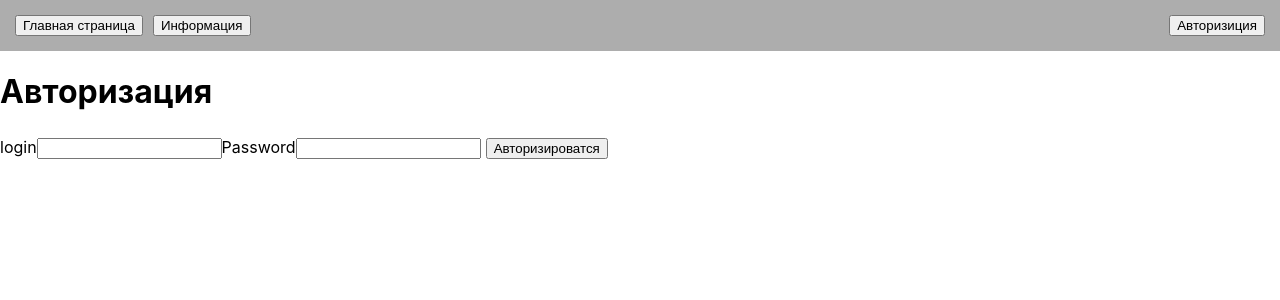
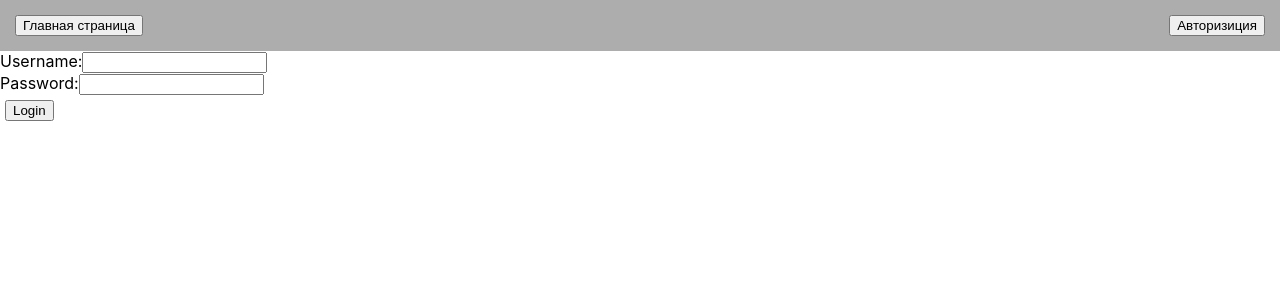
Before and after one commit to vanramon/Test, a React (Create React App) app: page /login in a window 1280 px wide. Shown: the top 300 px of the page. Built offline with nearby package versions, Linux system fonts and the light colour scheme.

Commit message:
create-auth

```diff
--- a/package.json
+++ b/package.json
@@ -15,7 +15,8 @@
     "react-router-dom": "^6.20.1",
     "react-scripts": "5.0.1",
     "typescript": "^4.9.5",
-    "web-vitals": "^2.1.4"
+    "web-vitals": "^2.1.4",
+    "zustand": "^4.4.7"
   },
   "scripts": {
     "start": "react-scripts start",
--- a/src/App.tsx
+++ b/src/App.tsx
@@ -1,21 +1,23 @@
-import React from 'react';
-import {Route, Router, Routes} from 'react-router-dom'
+import {Route, Routes} from 'react-router-dom'
+
 import './App.css';
-import MainPage from './components/MainPage';
-import Navbar from './components/Navbar';
-import BrowsePage from './components/BrowsePage';
-import AuthPage from './components/AuthPage';
+
+import { MainPage } from './components/MainPage';
+import { BrowsePage } from './components/BrowsePage';
+import{ AuthPage } from './components/AuthPage';
+import { Layout } from './components/Layout';
+
 
 function App() {
+
   return (
-    <div>
-      <Navbar />
+    <Layout>
       <Routes>
         <Route path="/" element={<MainPage />} />
         <Route path="/browse" element={<BrowsePage />} />
         <Route path="/login" element={<AuthPage />} />
       </Routes>
-    </div>
+    </Layout>
   );
 }
 
--- /dev/null
+++ b/src/api/FakeLogin.jsx
@@ -0,0 +1,11 @@
+export const FakeLogin = (username, password) => {
+    return new Promise((resolve, reject) => {
+        setTimeout (() => {
+            if(username === 'admin' && password === 'password') {
+                resolve({succes: true})
+            }else {
+                reject(new Error('Invalid credentials'));
+            }
+        }, 2000)
+        }
+)};
--- a/src/components/AuthPage.tsx
+++ b/src/components/AuthPage.tsx
@@ -1,20 +1,74 @@
-import React from 'react'
+import { useState } from 'react';
+import { useStore } from "../store/Store";
+import { FakeLogin } from "../api/FakeLogin";
 
-export default function AuthPage() {
+
+export const AuthPage = () => {
+  const { username, password, isLoggedIn, setUsername, setPassword, setIsLoggedIn } = useStore();
+  const [error, setError] = useState(null);
+  const [isLoading, setIsLoading] = useState(false);
+
+
+  const handleLogin = () => {
+    setIsLoading(true);
+    setError(null);
+
+    FakeLogin(username, password)
+      .then(() => {
+        console.log('Authentication successful');
+        setIsLoggedIn(true);
+        localStorage.setItem('isLoggedIn', 'true');
+        localStorage.setItem('username', username);
+        localStorage.setItem('password', password);
+
+      })
+      .catch(error => {
+        console.error('Authentication failed:', error);
+        setError(error.message);
+      })
+      .finally(() => {
+        setIsLoading(false);
+      });
+  };
+
+  const handleLogout = () => {
+    setIsLoggedIn(false);
+    localStorage.setItem('isLoggedIn', 'false');
+    setUsername('');
+    setPassword('');
+  };
+
   return (
     <div>
-        <h1>Авторизация</h1>
-        <form>
-            <label>
-                login
-                <input type="text" />
-            </label>
-            <label>
-                Password
-                <input type="password" />
-            </label>
-            <button type='submit'>Авторизироватся</button>
-        </form>
+      {isLoggedIn ? (
+        <div>
+          <h2>Welcome, {username}!</h2>
+          <button onClick={handleLogout}>Logout</button>
+        </div>
+      ) : (
+        <div>
+          <div>
+            Username:
+            <input
+              type="text"
+              value={username}
+              onChange={e => setUsername(e.target.value)}
+            />
+          </div>
+          <div>
+            Password:
+            <input
+              type="password"
+              value={password}
+              onChange={e => setPassword(e.target.value)}
+            />
+          </div>
+          {error && <div>{error}</div>}
+          <button onClick={handleLogin} disabled={isLoading}>
+            {isLoading ? 'Logging in...' : 'Login'}
+          </button>
+        </div>
+      )}
     </div>
-  )
-}
+  );
+};
--- a/src/components/BrowsePage.tsx
+++ b/src/components/BrowsePage.tsx
@@ -1,6 +1,5 @@
-import React from 'react'
+export function BrowsePage() {
 
-export default function BrowsePage() {
   return (
     <div>Данные</div>
   )
--- /dev/null
+++ b/src/components/Layout.tsx
@@ -0,0 +1,16 @@
+import { FC, Fragment, PropsWithChildren } from 'react';
+import { Navbar } from './Navbar';
+
+
+export const Layout:FC<PropsWithChildren> = (props) => {
+  const {children} = props;
+
+ return (
+
+  <Fragment>
+      <Navbar />
+     {children}
+  </Fragment>
+
+ )
+}
--- a/src/components/MainPage.tsx
+++ b/src/components/MainPage.tsx
@@ -1,12 +1,12 @@
-import React from 'react'
-import { Outlet } from 'react-router-dom'
+import { Link } from "react-router-dom";
 
-export default function MainPage() {
+export function MainPage() {
+
   return (
     <div>
         <h1>Главная страница</h1>
         <h3>Для доступа к информации вторизируйтесь!</h3>
-        <button type='button'>Авторизаци</button>
+        <Link to={'/login'}><button>Авторизиция</button></Link>
     </div>
 
   )
--- a/src/components/Navbar.tsx
+++ b/src/components/Navbar.tsx
@@ -1,19 +1,44 @@
-import React from 'react'
+import { Link } from 'react-router-dom'
+import { useStore } from "../store/Store";
+
+
 import '../styles/navbar.css'
-import { Link } from 'react-router-dom'
 
-export default function Navbar() {
+
+
+export function Navbar() {
+
+  const {isLoggedIn, setUsername, setPassword, setIsLoggedIn} = useStore();
+  console.log(isLoggedIn)
+
+  const handleLogout = () => {
+    setIsLoggedIn(false);
+    localStorage.setItem('isLoggedIn', 'false');
+    setUsername('');
+    setPassword('');
+  };
+
+
   return (
     <div className='navContainer'>
-        <nav className='nav'>
+      {isLoggedIn ? ( <nav className='nav'>
           <div className='navBtn'>
           <Link to={'/'}><button>Главная страница</button></Link>
           <Link to={'/browse'}><button>Информация</button></Link>
           </div>
           <div className='authBtn'>
+          <Link to={'/'}><button onClick={handleLogout} >Выйти</button></Link>
+          </div>
+        </nav>) : ( <nav className='nav'>
+          <div className='navBtn'>
+          <Link to={'/'}><button>Главная страница</button></Link>
+
+          </div>
+          <div className='authBtn'>
           <Link to={'/login'}><button>Авторизиция</button></Link>
           </div>
-        </nav>
+        </nav>)}
+
     </div>
   )
 }
--- /dev/null
+++ b/src/store/Store.jsx
@@ -0,0 +1,10 @@
+import { create } from 'zustand';
+
+export const useStore = create((set) => ({
+    username: localStorage.getItem('username') || '',
+    password: localStorage.getItem('password') || '',
+    isLoggedIn: localStorage.getItem('isLoggedIn') === 'true',
+    setUsername: username => set({username}),
+    setPassword: password => set ({password}),
+    setIsLoggedIn: isLoggedIn => set ({isLoggedIn})
+}));
```
Also changed, not shown: data/data.js (added, +107 -0 lines), 2 other files (tests, documents, lock files or other folders).
